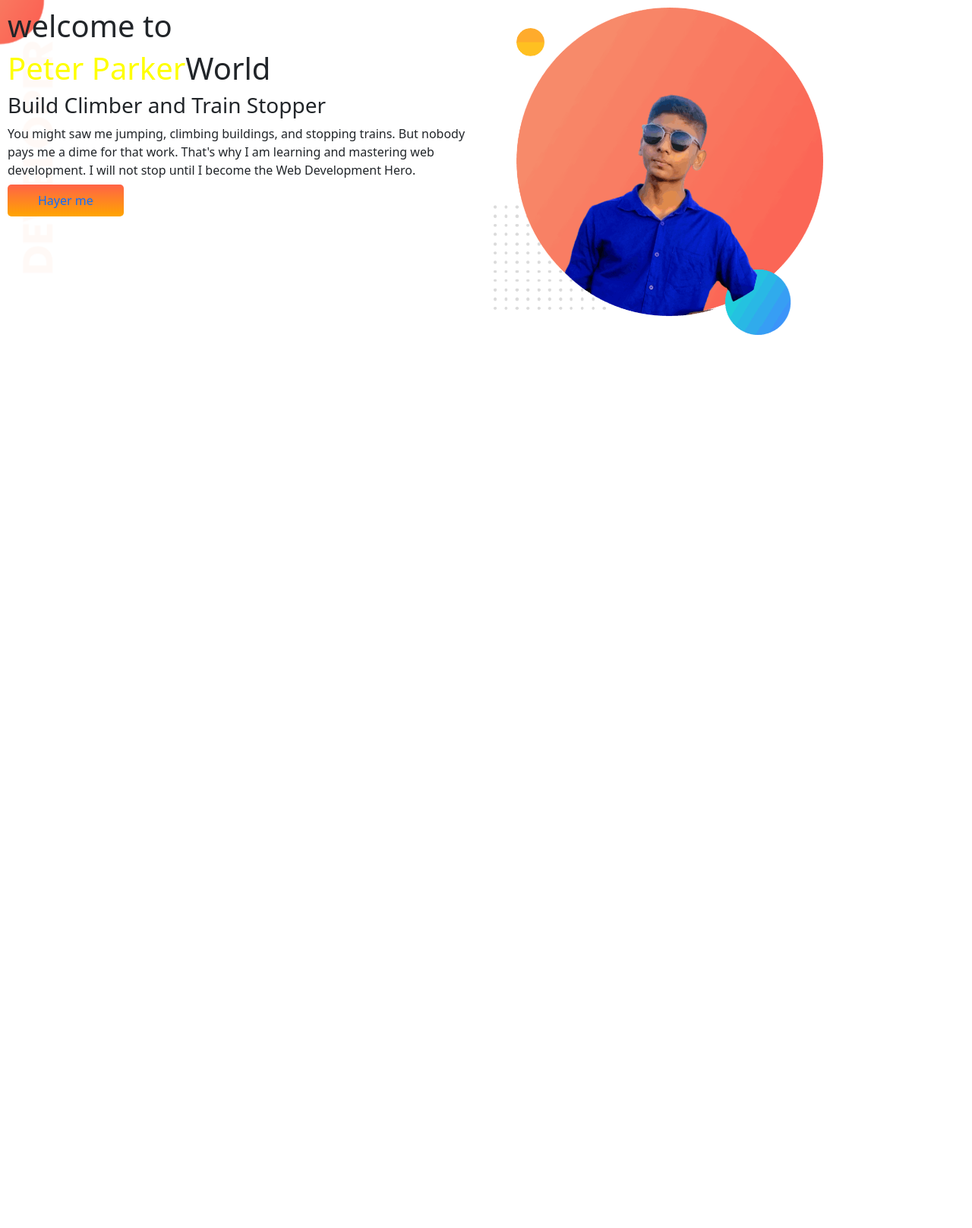
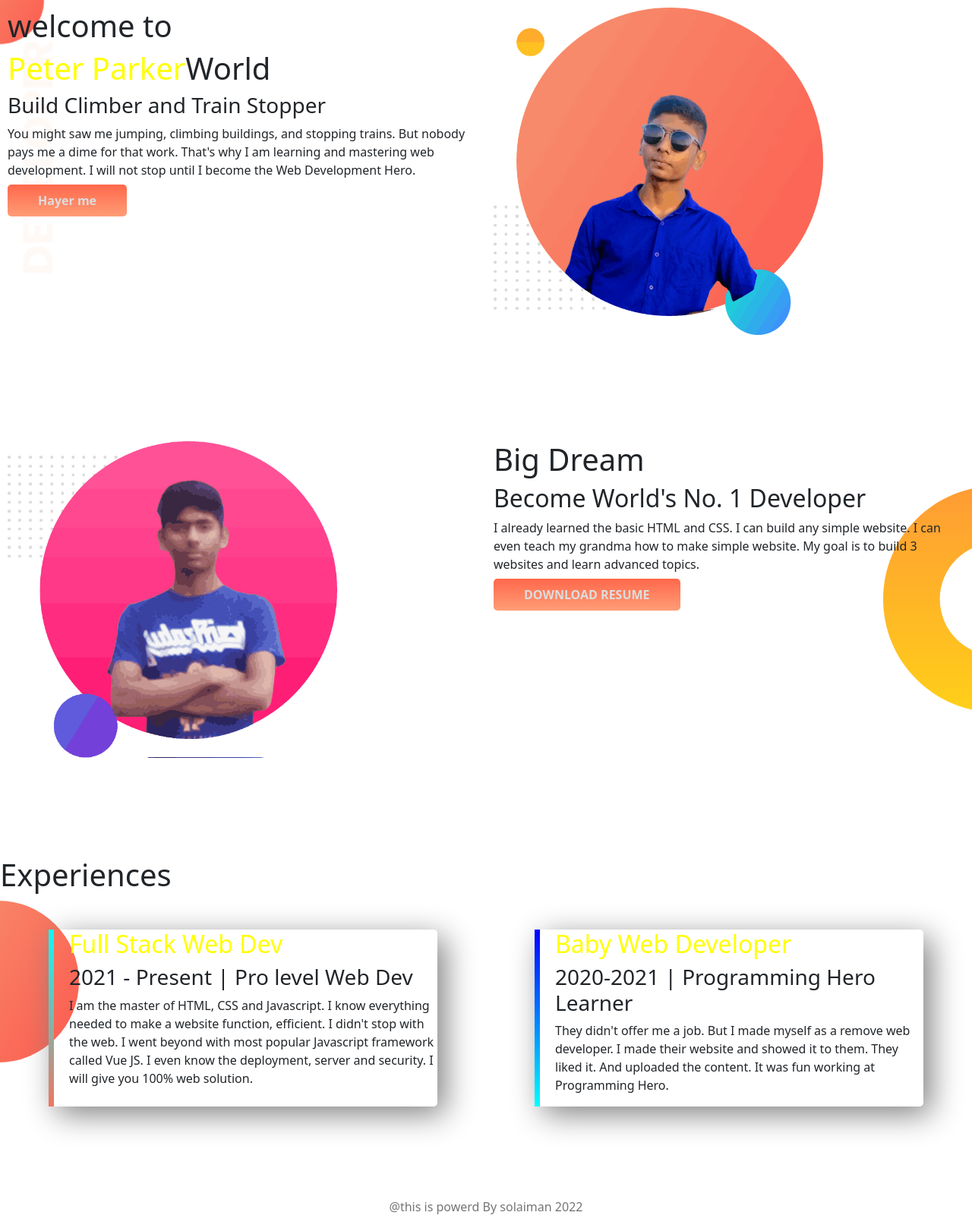
Before and after one commit to DevSolaiman/First-website, a plain HTML site: page index.html in a window 1280 px wide. Shown: the whole page at 76% size. Before the commit the page ends 800 px from the top, so only its background shows below. Drawn offline with nearby package versions, Linux system fonts and the light colour scheme.

Commit message:
complit devloping

```diff
--- a/index.html
+++ b/index.html
@@ -12,7 +12,7 @@
     <link href="https://cdn.jsdelivr.net/npm/bootstrap@5.1.3/dist/css/bootstrap.min.css" rel="stylesheet" integrity="sha384-1BmE4kWBq78iYhFldvKuhfTAU6auU8tT94WrHftjDbrCEXSU1oBoqyl2QvZ6jIW3" crossorigin="anonymous">
     </head>
 <body>
-<section class="top-banner">
+<section class="top-banner flexible-container">
     <div class="half-with">
         <h1>welcome to</h1>
         <h1><span class="header-color">Peter Parker</span>World</h1>
@@ -25,5 +25,38 @@
         </div>
 </section>
 
+<section class="seckend-banner flexible-container">
+    <div class="half-with">
+        <img src="./my seckend imgs.png" alt="">
+    </div>
+    <div class="half-with">
+        <h1>Big Dream</h1>
+        <h2>Become World's No. 1 Developer</h2>
+        <p>I already learned the basic HTML and CSS. I can build any simple website. I can even teach my grandma how to make simple website. My goal is to build 3 websites and learn advanced topics.</p>
+        <a id="link-button" href="https://mybdjobs.bdjobs.com/mybdjobs/masterview.asp" target="_blank" rel="noopener noreferrer">DOWNLOAD RESUME</a>
+    </div>
+
+</section>
+<section class="experince-aria">
+<h1 class="mb-5">Experiences</h1>
+    <div class="flexible-container">
+        <div id="border-linear-first" class="exprerievce-item">
+            <h2 class="header-color">Full Stack Web Dev</h2>
+            <h3>2021 - Present | Pro level Web Dev</h3>
+            <p>I am the master of HTML, CSS and Javascript. I know everything needed to make a website function, efficient. I didn't stop with the web. I went beyond with most popular Javascript framework called Vue JS. I even know the deployment, server and security. I will give you 100% web solution.</p>
+
+        </div>
+        <div id="border-linear-seckend" class="exprerievce-item">
+            <h2 class="header-color">Baby Web Developer</h2>
+            <h3>2020-2021 | Programming Hero Learner</h3>
+            <p>They didn't offer me a job. But I made myself as a remove web developer. I made their website and showed it to them. They liked it. And uploaded the content. It was fun working at Programming Hero.</p>
+        </div>
+    </div>
+</section>
+<footer class="footer-end">
+    <p>
+        @this is powerd By solaiman 2022
+    </p>
+</footer>
 </body>
 </html>
--- a/proo.css
+++ /dev/null
@@ -1,72 +0,0 @@
-body{
-    margin: 0;
-    font-family: 'Poppins', sans-serif;
-}
-section{
-    height: 500px;
-    padding-bottom: 150px;
-}
-.top-banner{
-    background-image: url("images/top-banner.png");
-    background-repeat: no-repeat;
-}
-.half-width{
-    width:40%;
-    float: left;
-    margin-left: 5%;
-    padding-left: 2%;
-}
-h1{
-    font-size: 50px;
-}
-h1 span{
-    color: orange;
-}
-.half-width img{
-    width: 100%;
-}
-.anchor-button{
-    text-decoration: none;
-    background: linear-gradient(45deg, lightsalmon, tomato);
-    padding: 10px 40px;
-    border-radius: 5px;
-    color: white;
-    font-weight: 700;
-}
-p{
-    color: dimgray;
-}
-.dream-area{
-    background-image: url("images/dream-bg.png");
-    background-repeat: no-repeat;
-    background-position: right;
-}
-h2{
-    font-size: 40px;
-}
-.experience-area{
-    background-image: url("images/exp-bg.png");
-    background-repeat: no-repeat;
-    background-position: left;
-}
-.experience-area h3{
-    color: orange;
-}
-
-.experience-area div{
-    box-shadow: 5px 7px 40px gray;
-    height: 80%;
-}
-#full-stack{
-    border-left: 7px solid;
-    border-image: linear-gradient(180deg, lightsalmon, tomato);
-    border-image-slice: 1;
-}
-#baby-web{
-    border-left: 7px solid;
-    border-image: linear-gradient(180deg, blue, cyan);
-    border-image-slice: 1;
-}
-footer p{
-    text-align: center;
-}
--- a/style.css
+++ b/style.css
@@ -6,15 +6,19 @@ body{
 h1{
     font-size: 50px;
 }
+h2{
+    font-size: 40px;
+}
 .header-color{
     color: yellow;
 }
-section{
+.flexible-container{
     display: flex;
+    margin-bottom: 120px;
 }
 .half-with{
     width: 50%;
-    margin: 10px;
+    padding: 10px;
 }
 .half-with img{
     width: 70%;
@@ -22,9 +26,11 @@ section{
 }
 #link-button{
     text-decoration: none;
-    background-image: linear-gradient(tomato, orange );
+    background-image: linear-gradient(#ff684b, #ff9d77 );
     padding: 10px 40px ;
     border-radius: 5px;
+    color: #ddd;
+    font-weight: 700;
 
 
 }
@@ -32,3 +38,35 @@ section{
     background-image: url(./top-banner.png);
     background-repeat: no-repeat;
 }
+.seckend-banner{
+    background-image: url(./dream-bg.png);
+    background-repeat: no-repeat;
+    background-position: right;
+}
+.experince-aria{
+    background-image: url(./exp-bg.png);
+    background-repeat: no-repeat;
+    background-position: left;
+}
+.exprerievce-item{
+    box-shadow: 10px 10px 40px gray;
+    width: 40%;
+    margin-left: 5%;
+    margin-right: 5%;
+    padding-left: 20px;
+    border-radius: 5px;
+}
+#border-linear-seckend{
+    border-left: 7px solid;
+    border-image: linear-gradient(blue, cyan);
+    border-image-slice: 1;
+}
+#border-linear-first{
+    border-left: 7px solid;
+    border-image: linear-gradient(cyan,#f8715c);
+    border-image-slice: 8;
+}
+.footer-end p{
+text-align: center;
+color: rgb(117, 117, 117);
+}
```
Also changed, not shown: pro.html (deleted, +0 -52 lines), img-show of/BeautyPlus_20201021083448827_save-removebg-preview.png (deleted), img-show of/IMG_20190331_151847_-_Copy__2_-removebg-preview (1).png (deleted), img-show of/IMG_20190331_151847_-_Copy__2_-removebg-preview.png (deleted), img-show of/images/dream-bg.png (deleted), img-show of/images/exp-bg.png (deleted), img-show of/images/jhankar.png (deleted), img-show of/images/jhankar2.png (deleted), img-show of/images/my-bg.png (deleted), img-show of/images/my-bg2.png (deleted), img-show of/images/top-banner.png (deleted), img-show of/mahadi.png (deleted), 4 other files.
